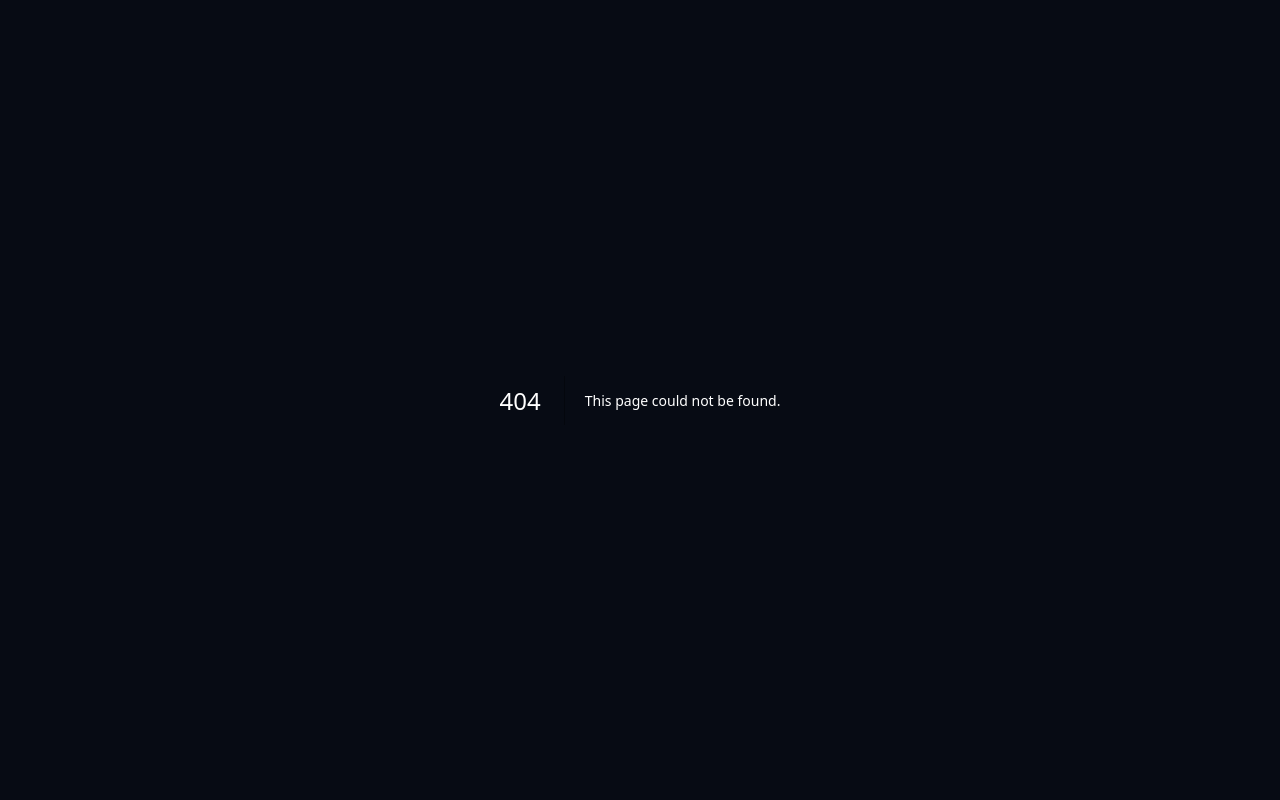
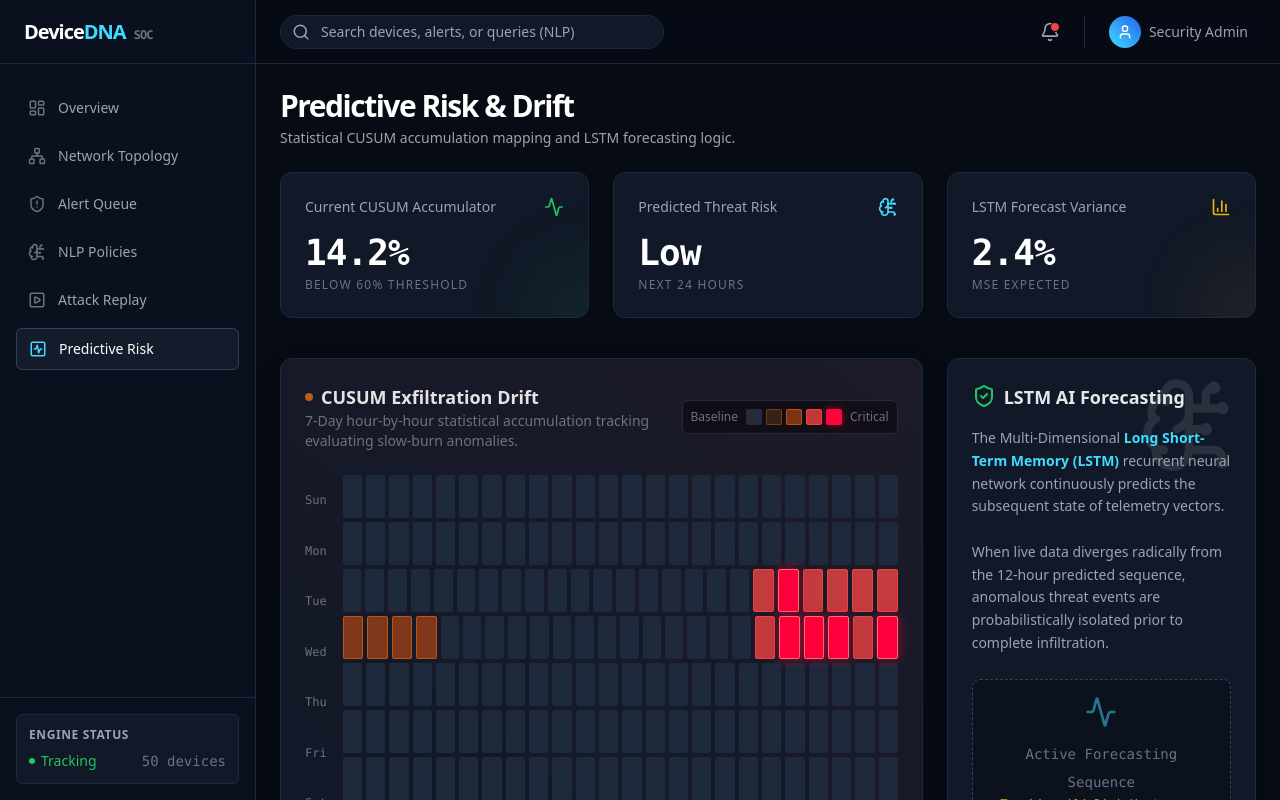
Before and after one commit to karthik5033/DeviceDNA, a Next.js app in the folder frontend/: page /dashboard/predict in a window 1280 px wide. Before the commit this address had no page. Built offline with nearby package versions, Linux system fonts and the light colour scheme.

Commit message:
feat: complete Drift Intelligence Calendar heatmap

```diff
--- /dev/null
+++ b/frontend/app/dashboard/predict/page.tsx
@@ -0,0 +1,69 @@
+'use client';
+
+import DriftHeatmap from '@/components/visualizations/DriftHeatmap';
+import { BrainCircuit, Activity, BarChart3, AlertTriangle, ShieldCheck } from 'lucide-react';
+import { cn } from '@/lib/utils';
+
+export default function PredictiveRiskPage() {
+  const stats = [
+    { title: 'Current CUSUM Accumulator', value: '14.2%', desc: 'Below 60% threshold', icon: Activity, color: 'text-green-500' },
+    { title: 'Predicted Threat Risk', value: 'Low', desc: 'Next 24 Hours', icon: BrainCircuit, color: 'text-[#3edcff]' },
+    { title: 'LSTM Forecast Variance', value: '2.4%', desc: 'MSE Expected', icon: BarChart3, color: 'text-yellow-500' },
+  ];
+
+  return (
+    <div className="flex flex-col gap-6 max-w-[1600px] mx-auto fade-in">
+      <div>
+        <h1 className="text-3xl font-bold tracking-tighter mb-1 font-sans">Predictive Risk & Drift</h1>
+        <p className="text-gray-400 text-sm">Statistical CUSUM accumulation mapping and LSTM forecasting logic.</p>
+      </div>
+
+      <div className="grid grid-cols-1 md:grid-cols-3 gap-6">
+        {stats.map((stat, idx) => (
+          <div key={idx} className="bg-[#111827] border border-[#1e293b] rounded-xl p-6 relative overflow-hidden group hover:border-[#334155] transition-all">
+            <div className="flex justify-between items-start mb-4">
+              <span className="text-sm font-medium text-gray-400">{stat.title}</span>
+              <stat.icon className={cn("w-5 h-5", stat.color)} />
+            </div>
+            <div className="flex flex-col gap-1 z-10 relative">
+              <span className="text-4xl font-bold font-mono tracking-tight">{stat.value}</span>
+              <span className="text-xs text-gray-500 uppercase tracking-widest">{stat.desc}</span>
+            </div>
+            <div className={cn("absolute -bottom-10 -right-10 w-24 h-24 blur-[40px] rounded-full opacity-10 group-hover:opacity-20 transition-all duration-500", stat.color.replace('text-', 'bg-'))} />
+          </div>
+        ))}
+      </div>
+
+      <div className="grid grid-cols-1 lg:grid-cols-3 gap-6 mt-4 pb-12">
+        {/* The Core Drift Map Layer */}
+        <div className="lg:col-span-2 bg-[#111827] border border-[#1e293b] rounded-xl p-6 min-h-[480px] shadow-2xl relative overflow-hidden">
+          {/* Subtle Background glow */}
+          <div className="absolute top-0 right-0 w-full h-full bg-gradient-to-bl from-red-500/5 to-transparent pointer-events-none" />
+          <DriftHeatmap />
+        </div>
+
+        {/* Right side LSTM Forecasting Pane */}
+        <div className="bg-[#111827] border border-[#1e293b] rounded-xl p-6 flex flex-col shadow-lg hover:border-[#334155] transition-colors relative overflow-hidden">
+          <div className="absolute top-0 right-0 p-4 opacity-10">
+             <BrainCircuit size={100} />
+          </div>
+
+          <h2 className="text-lg font-semibold text-gray-200 mb-4 flex items-center gap-2 relative z-10">
+            <ShieldCheck className="text-green-500 mb-0.5" />
+            LSTM AI Forecasting
+          </h2>
+          <p className="text-sm text-gray-400 mb-6 leading-relaxed relative z-10">
+            The Multi-Dimensional <span className="text-[#3edcff] font-semibold">Long Short-Term Memory (LSTM)</span> recurrent neural network continuously predicts the subsequent state of telemetry vectors. <br/><br/>
+            When live data diverges radically from the 12-hour predicted sequence, anomalous threat events are probabilistically isolated prior to complete infiltration.
+          </p>
+
+          <div className="flex-1 mt-auto border border-dashed border-[#334155] bg-[#070b14]/50 rounded-lg flex flex-col items-center justify-center text-gray-500 font-mono text-sm p-4 text-center leading-loose relative z-10 group">
+             <Activity className="w-8 h-8 text-[#3edcff] mb-3 animate-pulse opacity-50 group-hover:opacity-100 transition-opacity" />
+             Active Forecasting Sequence<br/>
+             <span className="text-xs text-yellow-500">Tracking (14-Dim) Vectors...</span>
+          </div>
+        </div>
+      </div>
+    </div>
+  );
+}
--- /dev/null
+++ b/frontend/components/visualizations/DriftHeatmap.tsx
@@ -0,0 +1,109 @@
+'use client';
+
+import { useMemo } from 'react';
+
+const generateHeatmapData = () => {
+  const days = ['Sun', 'Mon', 'Tue', 'Wed', 'Thu', 'Fri', 'Sat'];
+  const hours = Array.from({ length: 24 }, (_, i) => i);
+
+  return days.map(day => ({
+    day,
+    bins: hours.map(hour => {
+      // Create a pattern: Low drift usually, but high drift exclusively on Tue/Wed nights
+      // to simulate the "Slow Data Exfiltration" scenario
+      let driftScore = Math.random() * 15; // Normal noise 0-15%
+
+      if ((day === 'Tue' || day === 'Wed') && hour >= 18 && hour <= 23) {
+        driftScore = 60 + Math.random() * 40; // Exfiltration spike (60-100%)
+      } else if (day === 'Wed' && hour < 4) {
+        driftScore = 40 + Math.random() * 20; // Lingering morning drift
+      }
+
+      return { hour, score: driftScore };
+    })
+  }));
+};
+
+const getColorBin = (score: number) => {
+  if (score < 20) return 'bg-[#1e293b] hover:bg-[#334155]'; // Baseline
+  if (score < 40) return 'bg-yellow-900/40 border border-yellow-700/50 hover:bg-yellow-900/60';
+  if (score < 60) return 'bg-orange-600/50 border border-orange-500/50 hover:bg-orange-600/70';
+  if (score < 80) return 'bg-red-500/80 border border-red-500 hover:bg-red-500';
+  return 'bg-[#ff003c] border border-red-400 shadow-[0_0_12px_rgba(255,0,60,0.6)] z-10'; // High alert
+};
+
+export default function DriftHeatmap() {
+  const data = useMemo(() => generateHeatmapData(), []);
+
+  return (
+    <div className="w-full flex flex-col h-full text-xs">
+      <div className="flex justify-between items-start md:items-center mb-6 flex-col md:flex-row gap-4">
+        <div>
+          <h3 className="text-gray-200 font-semibold text-lg flex items-center gap-2">
+            <div className="w-2 h-2 rounded-full bg-orange-500 animate-pulse" />
+            CUSUM Exfiltration Drift
+          </h3>
+          <p className="text-gray-500 text-sm">7-Day hour-by-hour statistical accumulation tracking evaluating slow-burn anomalies.</p>
+        </div>
+
+        {/* Heatmap Legend */}
+        <div className="flex items-center gap-2 text-xs text-gray-500 bg-[#070b14] p-2 rounded-md border border-[#1e293b]">
+          <span>Baseline</span>
+          <div className="flex gap-1">
+            <div className="w-4 h-4 rounded-sm bg-[#1e293b]"></div>
+            <div className="w-4 h-4 rounded-sm bg-yellow-900/40 border border-yellow-700/50"></div>
+            <div className="w-4 h-4 rounded-sm bg-orange-600/50 border border-orange-500/50"></div>
+            <div className="w-4 h-4 rounded-sm bg-red-500/80 border border-red-500"></div>
+            <div className="w-4 h-4 rounded-sm bg-[#ff003c] shadow-[0_0_8px_rgba(255,0,60,0.5)]"></div>
+          </div>
+          <span>Critical</span>
+        </div>
+      </div>
+
+      <div className="flex flex-1">
+        {/* Y Axis Labels (Days) */}
+        <div className="flex flex-col justify-around pr-4 text-gray-500 font-mono">
+          {data.map(d => (
+            <div key={d.day} className="h-full flex items-center">{d.day}</div>
+          ))}
+        </div>
+
+        {/* Heatmap Grid */}
+        <div className="flex flex-col flex-1">
+          <div className="flex flex-col flex-1 justify-around gap-1">
+             {data.map(row => (
+               <div key={row.day} className="flex flex-1 gap-1">
+                 {row.bins.map(bin => (
+                   <div
+                     key={`${row.day}-${bin.hour}`}
+                     className={`flex-1 rounded-[2px] cursor-pointer transition-all duration-300 relative group ${getColorBin(bin.score)}`}
+                   >
+                     {/* Custom Tooltip */}
+                     <div className="opacity-0 group-hover:opacity-100 absolute bottom-full left-1/2 -translate-x-1/2 mb-2 bg-[#000] border border-[#334155] text-white p-2 rounded text-[10px] pointer-events-none w-32 z-50 transition-opacity">
+                        <div className="font-bold border-b border-[#334155] pb-1 mb-1 text-center">
+                          {row.day}, {bin.hour.toString().padStart(2, '0')}:00
+                        </div>
+                        <div className="flex justify-between items-center text-gray-400">
+                          Drift Score: <span className={bin.score > 60 ? 'text-red-500 font-bold' : 'text-[#3edcff]'}>{bin.score.toFixed(1)}%</span>
+                        </div>
+                        {bin.score > 60 && <div className="text-red-500 text-center mt-1 font-bold">CUSUM Alarm Triggered</div>}
+                     </div>
+                   </div>
+                 ))}
+               </div>
+             ))}
+          </div>
+
+          {/* X Axis Labels (Hours) */}
+          <div className="flex justify-between mt-3 text-gray-500 font-mono px-2">
+            <span>00:00</span>
+            <span>06:00</span>
+            <span>12:00</span>
+            <span>18:00</span>
+            <span>23:00</span>
+          </div>
+        </div>
+      </div>
+    </div>
+  );
+}
```
